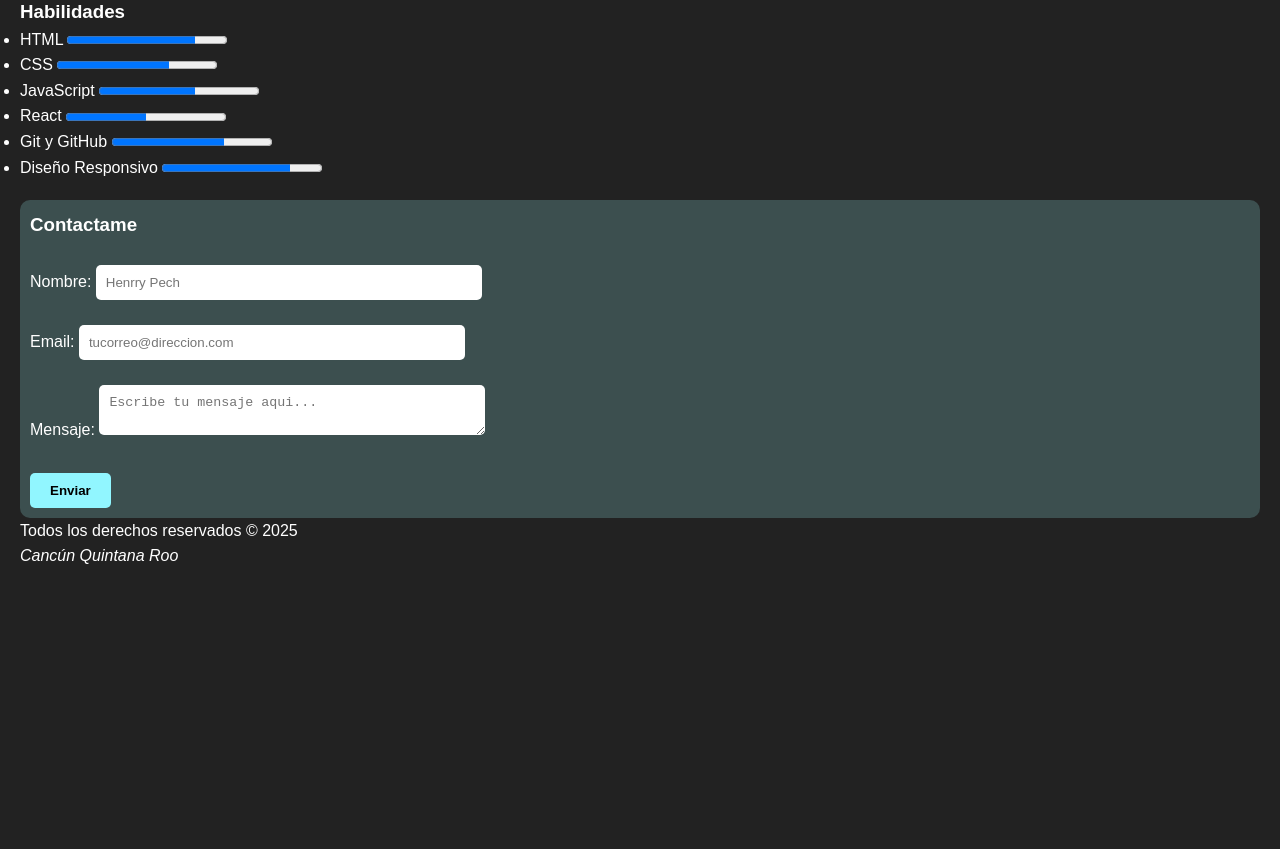
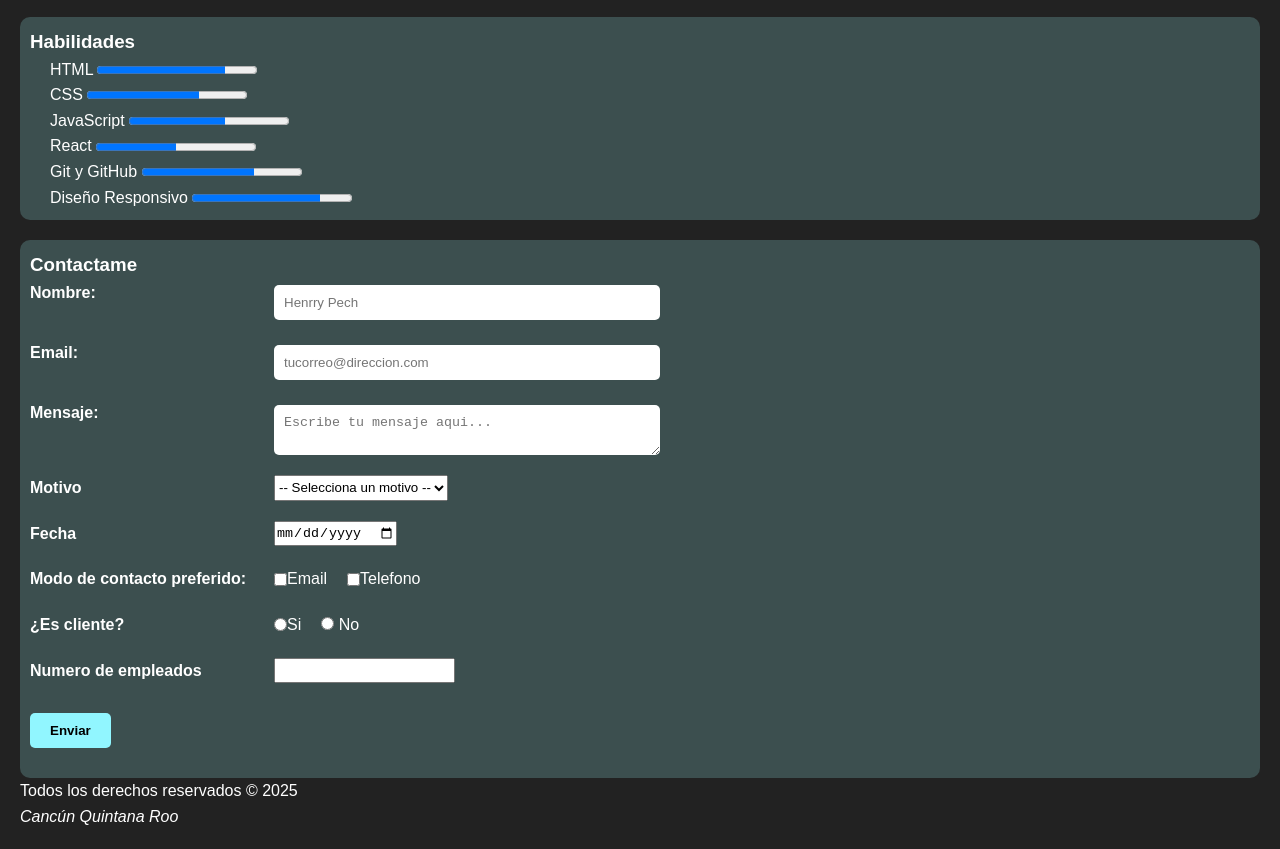
Before and after one commit to Henrrucho/Portafolio-HPech, a plain HTML site: page index.html in a window 1280 px wide. Shown: the part 1180-2029 px from the top of the page. Before the commit the page ends 1769 px from the top, so only its background shows below. Drawn offline with Linux system fonts and the light colour scheme.

Commit message:
Actualización de portafolio

```diff
--- a/index.html
+++ b/index.html
@@ -7,7 +7,7 @@
     <meta charset="UTF-8">
     <meta name="viewport" content="width=device-width, initial-scale=1.0">
     <title>Portafolio</title>
-     <script src="https://kit.fontawesome.com/4ae47f0f14.js" crossorigin="anonymous"></script>
+    <script src="https://kit.fontawesome.com/4ae47f0f14.js" crossorigin="anonymous"></script>
     <link rel="stylesheet" href="/styles/styles.css">
 </head>
 
@@ -291,8 +291,54 @@
                     <textarea name="" id="" cols="30" rows="10" placeholder="Escribe tu mensaje aqui..."></textarea>
                 </div>
                 <div class="fields">
+                    <label for="">Motivo</label>
+                    <select name="" id="">
+                        <option value="">-- Selecciona un motivo --</option>
+                        <option value="proyecto">Proyecto</option>
+                        <option value="consulta">Consulta</option>
+                        <option value="otro">Otro</option>
+                    </select>
+                </div>
+                <div class="fields">
+                    <label for=""> Fecha </label>
+                    <input type="date">
+                </div>
+                <div class="fields">
+                    <label>
+                        Modo de contacto preferido:
+                    </label>
+                    <div class="fields-checkbox">
+                        <input type="checkbox">
+                        <p> Email </p>
+                    </div>
+                    <div class="fields-checkbox">
+                        <input type="checkbox">
+                        <p> Telefono </p>
+                    </div>
+
+
+                </div>
+                <div class="fields">
+                    <label for="">
+                        ¿Es cliente?
+                    </label>
+                    <div class="fields-checkbox">
+                        <input type="radio" name="cliente" value="si"> Si
+                    </div>
+                    <div  class="fiels-checkbox">
+                        <input type="radio" name="cliente" value="no"> No
+                    </div>
+
+
+                </div>
+                <div class="fields">
+                    <label for="">Numero de empleados</label>
+                    <input type="number">
+                </div>
+                <div class="fields">
                     <button type="submit">Enviar</button>
                 </div>
+
             </form>
 
         </section>
--- a/styles/styles.css
+++ b/styles/styles.css
@@ -205,6 +205,16 @@ article {
     cursor: pointer;
 }
 
+#habilities{
+    margin-top: 20px;
+    padding: 10px;
+    background-color: rgb(60, 79, 79);
+    border-radius: 10px;
+}
+#habilities ul{
+    list-style: none;
+    padding-left: 20px;
+}
 
 #contact{
     margin-top: 20px;
@@ -248,6 +258,16 @@ article {
 }
 
 .fields{
-    clear: both;
-    padding-top: 20px;
+   display: flex;
+   margin-bottom: 20px;
 }
+.fields label{
+    width :20%;
+    font-weight: bold;
+}
+
+.fields-checkbox{
+    display: flex;
+    align-items: center;
+    margin-right: 20px;
+}
```
